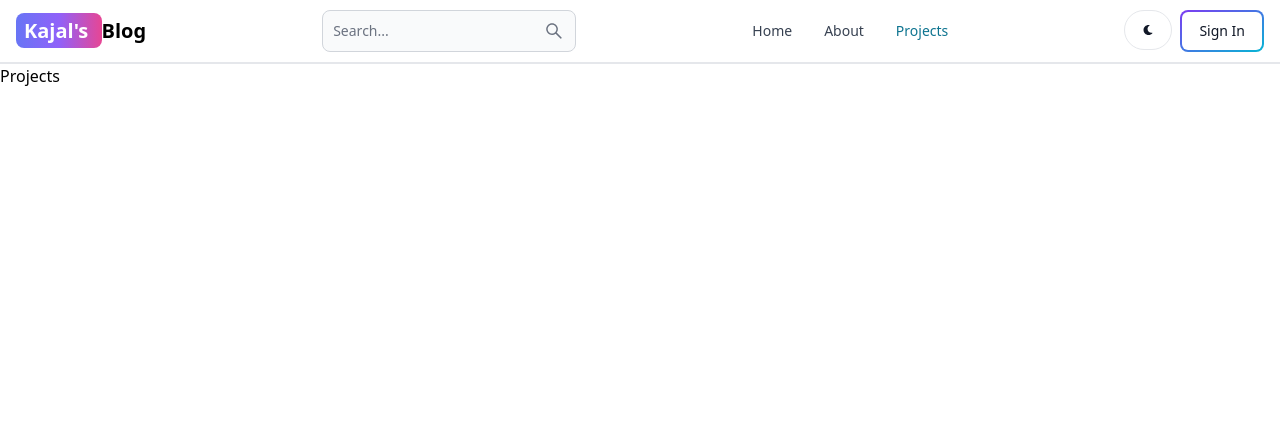
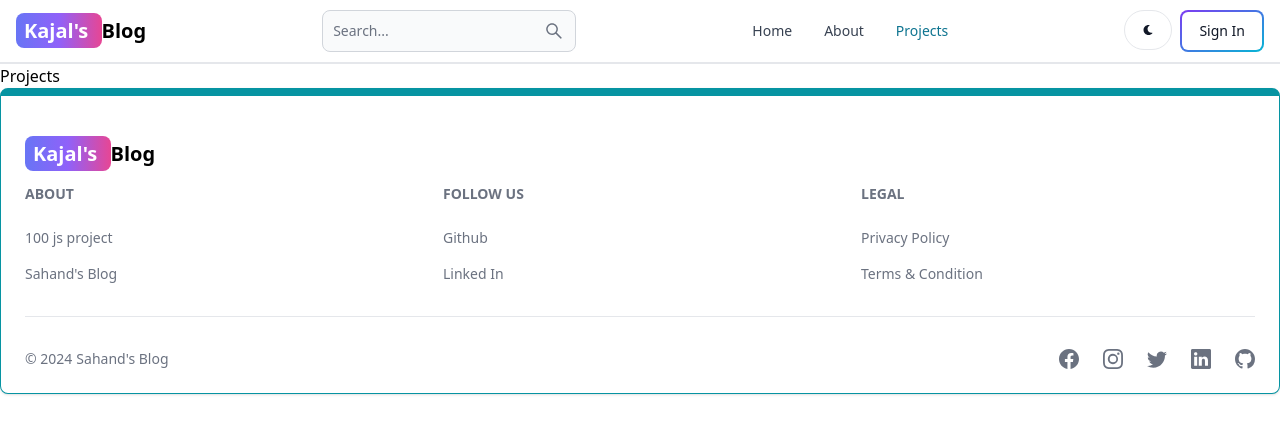
Before and after one commit to Rajputpremsingh/Blog-App, a React (Vite) app in the folder client/: page /projects in a window 1280 px wide. Shown: the top 434 px of the page. Built offline with nearby package versions, Linux system fonts and the light colour scheme.

Commit message:
Created tthe footer UI

```diff
--- a/client/src/App.jsx
+++ b/client/src/App.jsx
@@ -7,7 +7,7 @@ import SignUp from './pages/SignUp'
 import Dashboard from './pages/Dashboard'
 import Projects from './pages/Projects'
 import Header from './components/Header'
-
+import FooterCom from './components/Footer'
 function App() {
   return (
     <BrowserRouter>
@@ -20,6 +20,7 @@ function App() {
         <Route path='/dashboard' element={<Dashboard/>}></Route>
         <Route path='/projects' element={<Projects/>}></Route>
       </Routes>
+      <FooterCom />
     </BrowserRouter>
   )
 }
--- /dev/null
+++ b/client/src/components/Footer.jsx
@@ -0,0 +1,98 @@
+import { Footer } from "flowbite-react";
+import React from "react";
+import { Link } from "react-router-dom";
+import {BsFacebook, BsInstagram, BsTwitter, BsGithub, BsLinkedin } from 'react-icons/bs';
+
+const FooterCom = () => {
+  return (
+    <Footer container className="border border-t-8 border-teal-500 ">
+      <div className="w-full max-w-7xl mx-auto">
+        <div className="grid w-full justify-between sm:flex md:grid-cols-1">
+          <div className="mt-5">
+          <Link
+            to="/"
+            className="self-center whitespace-nowrap text-sm sm:text-xl font-semibold dark:text-white"
+          >
+            <span className="px-2 py-1 bg-gradient-to-r from-indigo-500 via-purple-500 to-pink-500 rounded-lg text-white">
+              Kajal's{" "}
+            </span>
+            Blog
+          </Link>
+          </div>
+        </div>
+        <div className="grid grid-cols-2 gap-8 mt-4 sm:mt-4 sm:grid-cols-3 sm:gap-6">
+          <div>
+            <Footer.Title title="About" />
+            <Footer.LinkGroup col>
+              <Footer.Link
+                href="https://www.100jsprojects.com"
+                target="blank"
+                rel="noopener"
+              >
+                100 js project
+              </Footer.Link>
+              <Footer.Link
+                href="https://www.100jsprojects.com"
+                target="blank"
+                rel="noopener"
+              >
+                Sahand's Blog
+              </Footer.Link>
+            </Footer.LinkGroup>
+          </div>
+          <div>
+            <Footer.Title title="Follow Us" />
+            <Footer.LinkGroup col>
+              <Footer.Link
+                href="#"
+                target="blank"
+                rel="noopener"
+              >
+                Github
+              </Footer.Link>
+              <Footer.Link
+                href="#"
+                target="blank"
+                rel="noopener"
+              >
+                Linked In
+              </Footer.Link>
+            </Footer.LinkGroup>
+          </div>
+          <div>
+            <Footer.Title title="Legal" />
+            <Footer.LinkGroup col>
+              <Footer.Link
+                href="#"
+                target="blank"
+                rel="noopener"
+              >
+                Privacy Policy
+              </Footer.Link>
+              <Footer.Link
+                href="#"
+                target="blank"
+                rel="noopener"
+              >
+                Terms & Condition
+              </Footer.Link>
+            </Footer.LinkGroup>
+          </div>
+        </div>
+        <Footer.Divider />
+        <div className="w-full sm:flex sm:items-center sm:justify-between">
+          <Footer.Copyright href="#" by="Sahand's Blog" year={new Date().getFullYear()}/>
+          <div className="flex gap-6 sm:mt-0 mt-4 sm:justify-center">
+            <Footer.Icon href="#" icon={BsFacebook}/>
+            <Footer.Icon href="#" icon={BsInstagram}/>
+            <Footer.Icon href="#" icon={BsTwitter}/>
+            <Footer.Icon href="#" icon={BsLinkedin}/>
+            <Footer.Icon href="#" icon={BsGithub}/>
+          </div>
+        </div>
+      </div>
+    </Footer>
+  );
+};
+
+export default FooterCom;
```
